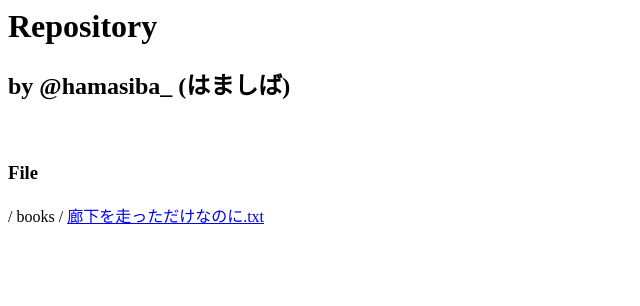
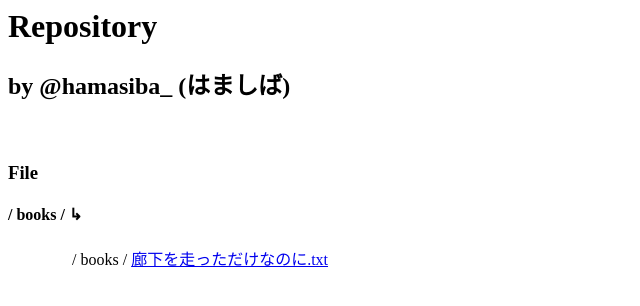
Before and after one commit to shefts-chang/shefts-chang.github.io, a plain HTML site: page index.html in a window 1280 px wide. Shown: the whole page, without its empty margins (0-640 px from the left). Drawn offline with Linux system fonts and the light colour scheme.

Commit message:
Update index.html

```diff
--- a/index.html
+++ b/index.html
@@ -3,4 +3,5 @@
 <h2>by @hamasiba_ (はましば)</h2>
 <h3>&nbsp;</h3>
 <h3 style="center">File</h3>
-<p>/ books / <a href="/books/廊下を走っただけなのに.txt">廊下を走っただけなのに.txt</a></p>
+<h4>/ books / ↳</h4>
+<p>　　　　/ books / <a href="/books/廊下を走っただけなのに.txt">廊下を走っただけなのに.txt</a></p>
```
